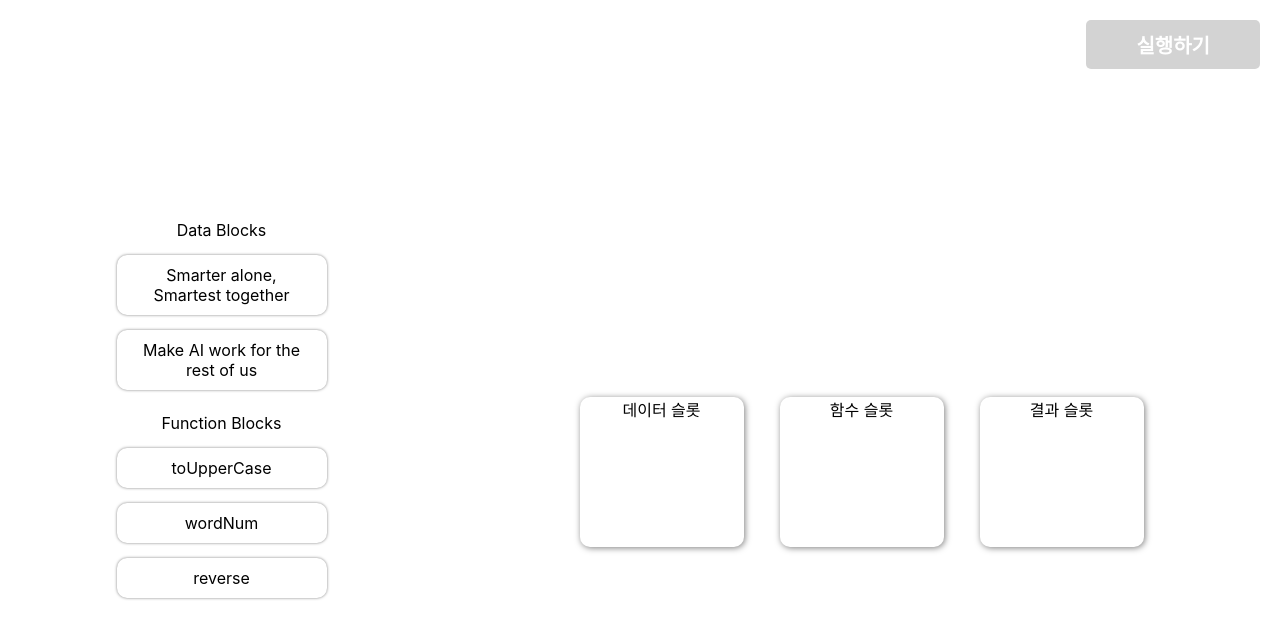
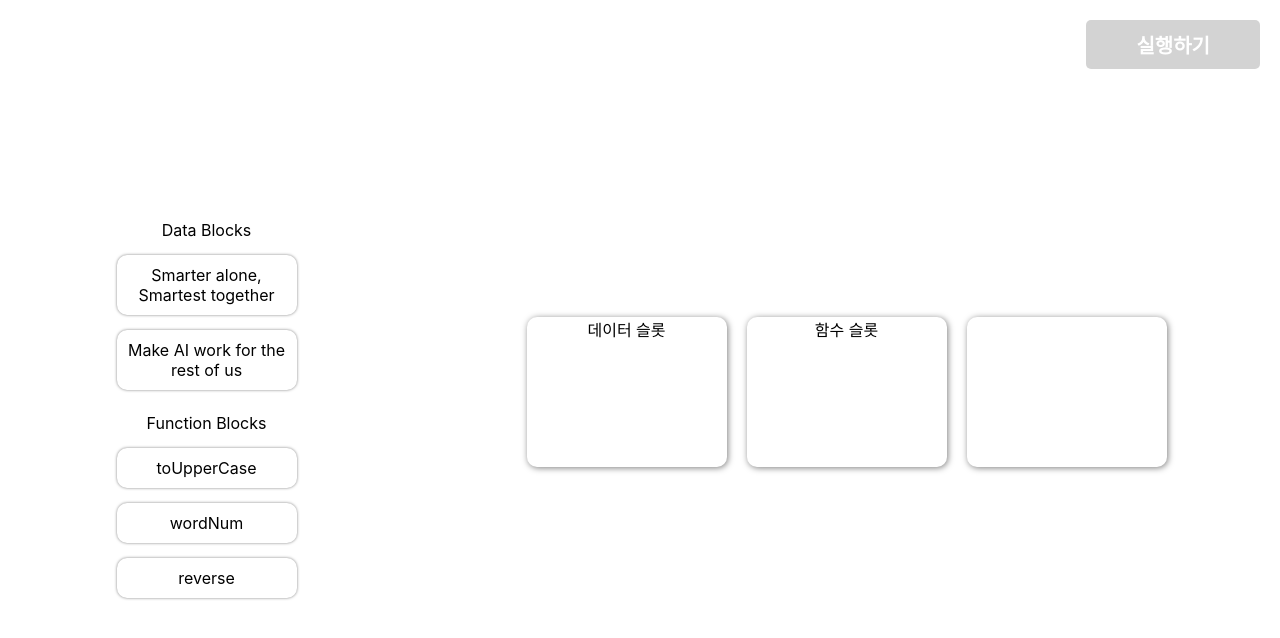
Before and after one commit to juheesvt/interactive-web-app, a React (Create React App) app: page / in a window 1280 px wide. Shown: the top 638 px of the page. Built offline with nearby package versions, Linux system fonts and the light colour scheme.

Commit message:
add: one item per slot

```diff
--- a/src/App.css
+++ b/src/App.css
@@ -1,7 +1,5 @@
 .navigation {
-  border: darkgray;
   text-align: right;
-
 }
 
 .run-btn {
@@ -15,10 +13,13 @@
   font-weight: bold;
 }
 
-.delete-btn button {
+.delete-btn button{
+  width: 170px;
+  height: 30px !important;
   color: black;
   border: none;
   background: none;
+  text-align: right;
 
 }
 .run-btn:hover {
@@ -42,7 +43,7 @@
 .column {
   height: 150px;
   width: 200px;
-  margin: 30% 3%;
+  margin: 100px 10px;
   border-radius: 10px;
   box-shadow: 1px 1px 6px rgba(0, 0, 0, 0.5);
   display: flex;
@@ -75,13 +76,15 @@ div {
   background-color: white;
   height: auto;
   width: 170px;
-  padding: 10px 20px;
+  padding: 10px 5px;
   justify-content: center;
   align-items: center;
   box-shadow: 0 0 3px rgba(0, 0, 0, 0.5);
   text-align: center;
 }
 
+
 .result-item {
   border: none;
+  padding: 30px 50px;
 }
--- a/src/App.js
+++ b/src/App.js
@@ -4,19 +4,18 @@ import {DndProvider, useDrag, useDrop} from "react-dnd";
 import {HTML5Backend} from "react-dnd-html5-backend";
 
 const DeleteBtn = ({id, items, setItems}) => {
-
-
     const deleteItem = () => {
-        setItems((item) => {
-            return item
-                .filter(items.id === id)
-                .map(e => {
-                    return {
-                        ...e,
-                        column: id < 2 ? "Data Blocks" : (id < 100 ? "Function Blocks" : "결과 슬롯")
-                }
-                })
-        })
+    //     setItems((item) => {
+    //         console.log("삐용")
+    //             console.log(id)
+    //             // .filter(item.id === id)
+    //             // .map(e => {
+    //             //     return {
+    //             //         ...e,
+    //             //         column: id < 2 ? "Data Blocks" : (id < 100 ? "Function Blocks" : "결과 슬롯")
+    //             //     }
+    //             // })
+    //     })
     }
 
 
@@ -28,15 +27,10 @@ const DeleteBtn = ({id, items, setItems}) => {
     )
 }
 
-const MovableItem = ({name, setItems, dataType, result, setResult, movableClassName, setMovableClassName}) => {
+const MovableItem = ({name, setItems, dataType, setIsDataSlotEmpty, setIsFuncSlotEmpty, isFuncSlotEmpty, isDataSlotEmpty, movableClassName, setMovableClassName}) => {
 
     console.log(movableClassName)
     const changeItemColumn = (currentItem, columnName) => {
-        if (columnName === '함수 슬롯') {
-            setResult(eval(currentItem.name)(result))
-        } else if (columnName === '데이터 슬롯') {
-            setResult(currentItem.name)
-        }
 
         setItems((prevState) => {
             return prevState.map(e => {
@@ -55,9 +49,11 @@ const MovableItem = ({name, setItems, dataType, result, setResult, movableClassN
         end: (item, monitor) => {
             const dropResult = monitor.getDropResult();
 
-            if (dropResult && dropResult.name === "데이터 슬롯") {
+            if (dropResult && dropResult.name === "데이터 슬롯" && !isDataSlotEmpty) {
+                setIsDataSlotEmpty(item.name)
                 changeItemColumn(item, "데이터 슬롯")
-            } else if (dropResult && dropResult.name === "함수 슬롯") {
+            } else if (dropResult && dropResult.name === "함수 슬롯" && !isFuncSlotEmpty) {
+                setIsFuncSlotEmpty(item.name)
                 changeItemColumn(item, "함수 슬롯")
             }
         },
@@ -85,19 +81,19 @@ const Slot = ({items, setItems, title, children, className, dataType}) => {
         ),
     });
 
-    console.log(title, children.name)
+
     return (
         <div ref={drop} className={className}>
 
             {((children.length === 0 && (title === "데이터 슬롯" || title === "함수 슬롯")) ||
-                    (title === "결과 슬롯" && children.name === undefined) ||
+                    (title === "결과 슬롯" && children.name === " ") ||
                     (title === "Data Blocks" || title === "Function Blocks"))
                 && title}
 
             {((children.length === 1 && (title === "데이터 슬롯" || title === "함수 슬롯")) &&
                 (title !== "결과 슬롯") &&
                 (title !== "Data Blocks" || title !== "Function Blocks")) && <DeleteBtn id = {children.id} items={items} setItems={setItems}/>}
-
+            {console.log("--", children[0])}
             {children}
         </div>
     )
@@ -117,7 +113,8 @@ const reverse = (result) => {
 
 function App() {
     const [movableClassName, setMovableClassName] = useState("")
-    const [result, setResult] = useState('')
+    const [isDataSlotEmpty, setIsDataSlotEmpty] = useState('')
+    const [isFuncSlotEmpty, setIsFuncSlotEmpty] = useState('')
     const [items, setItems] = useState([
         {id: 1, name: "Smarter alone, Smartest together", column: "Data Blocks", type: "data"},
         {id: 2, name: "Make AI work for the rest of us", column: "Data Blocks", type: "data"},
@@ -128,24 +125,33 @@ function App() {
     ]);
 
     const returnItemsForSlot = (columnName, className) => {
-        {console.log(columnName, className)}
         return items
             .filter((item) => item.column === columnName)
             .map((item) => (
-                <MovableItem key={item.id} name={item.name} setItems={setItems} dataType={item.type}
-                             result={result} setResult={setResult} movableClassName={className} setMovableCalssName={setMovableClassName} />
+                <MovableItem key={item.id}
+                             name={item.name}
+                             setItems={setItems}
+                             dataType={item.type}
+                             setIsDataSlotEmpty={setIsDataSlotEmpty}
+                             isDataSlotEmpty={isDataSlotEmpty}
+                             setIsFuncSlotEmpty={setIsFuncSlotEmpty}
+                             isFuncSlotEmpty={isFuncSlotEmpty}
+                             movableClassName={className}
+                             setMovableCalssName={setMovableClassName} />
             ))
     }
 
     const runClick = () => {
+        if (isFuncSlotEmpty && isDataSlotEmpty) {
             setItems((prevState) => {
                 return prevState.map(e => {
                     return {
                         ...e,
-                    name: e.id === 0 ? result : e.name,
+                        name: e.id === 100 ? eval(isFuncSlotEmpty)(isDataSlotEmpty) : e.name,
                     }
                 })
             });
+        }
     }
 
     return (
```
Lines whose indentation alone changed are shown as unchanged.
